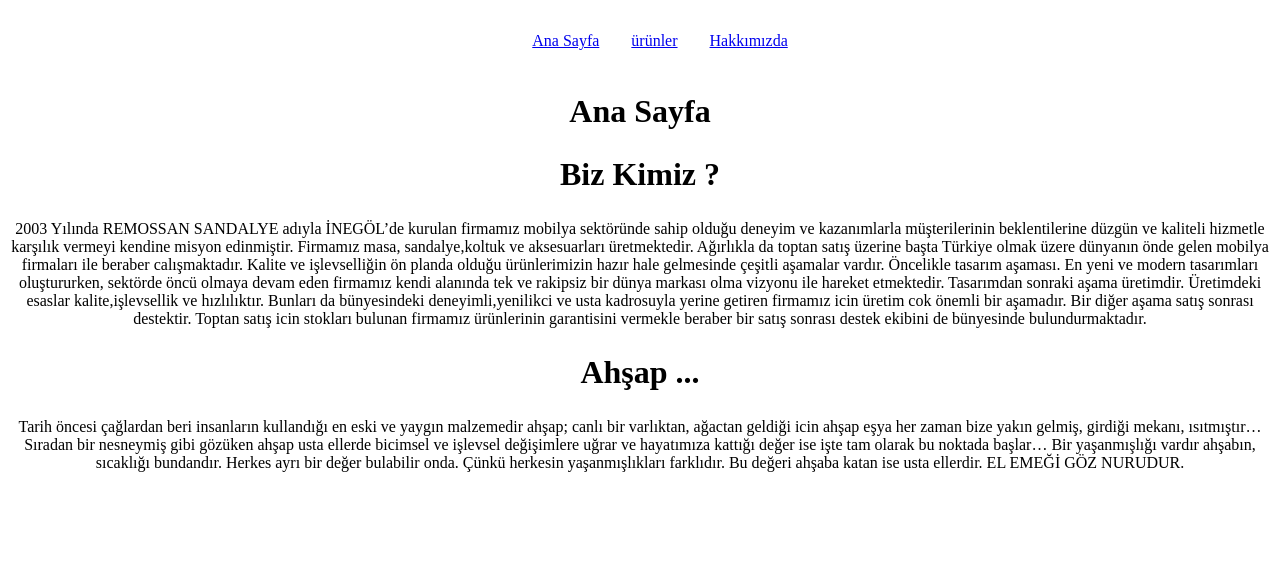
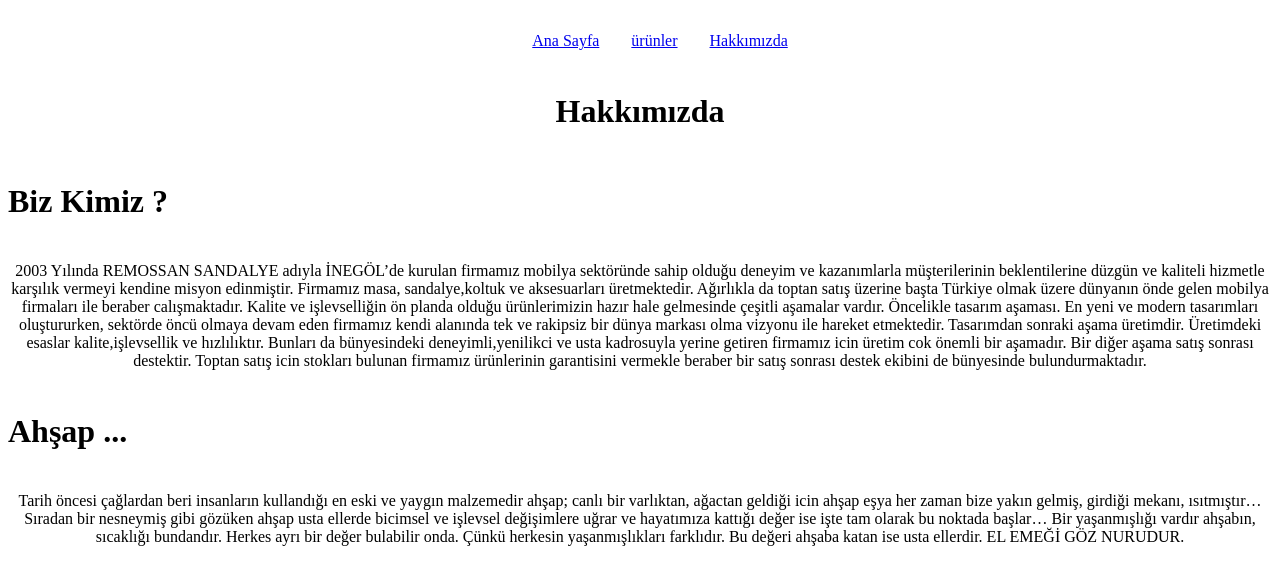
Before and after one commit to uhuvvet16/cssIlkOdev, a plain HTML site: page hakkimizda.html in a window 1280 px wide. Drawn offline with Linux system fonts and the light colour scheme.

Commit message:
guncelleme

```diff
--- a/hakkimizda.html
+++ b/hakkimizda.html
@@ -14,11 +14,11 @@
         <li><a href="products.html">ürünler</a></li>
         <li><a href="hakkimizda.html">Hakkımızda</a></li>
     </ul>
-    <h2>Ana Sayfa</h2>
-    <h2>Biz Kimiz ?</h2>
-    <p>2003 Yılında REMOSSAN SANDALYE adıyla İNEGÖL’de kurulan firmamız mobilya sektöründe sahip olduğu deneyim ve kazanımlarla müşterilerinin beklentilerine düzgün ve kaliteli hizmetle karşılık vermeyi kendine misyon edinmiştir. Firmamız masa, sandalye,koltuk ve aksesuarları üretmektedir. Ağırlıkla da toptan satış üzerine başta Türkiye olmak üzere dünyanın önde gelen mobilya firmaları ile beraber calışmaktadır. Kalite ve işlevselliğin ön planda olduğu ürünlerimizin hazır hale gelmesinde çeşitli aşamalar vardır. Öncelikle tasarım aşaması. En yeni ve modern tasarımları oluştururken, sektörde öncü olmaya devam eden firmamız kendi alanında tek ve rakipsiz bir dünya markası olma vizyonu ile hareket etmektedir. Tasarımdan sonraki aşama üretimdir. Üretimdeki esaslar kalite,işlevsellik ve hızlılıktır. Bunları da bünyesindeki deneyimli,yenilikci ve usta kadrosuyla yerine getiren firmamız icin üretim cok önemli bir aşamadır. Bir diğer aşama satış sonrası destektir. Toptan satış icin stokları bulunan firmamız ürünlerinin garantisini vermekle beraber bir satış sonrası destek ekibini de bünyesinde bulundurmaktadır.</p>
-    <h2>Ahşap ...</h2>
-    <p>Tarih öncesi çağlardan beri insanların kullandığı en eski ve yaygın malzemedir ahşap; canlı bir varlıktan, ağactan geldiği icin ahşap eşya her zaman bize yakın gelmiş, girdiği mekanı, ısıtmıştır… Sıradan bir nesneymiş gibi gözüken ahşap usta ellerde bicimsel ve işlevsel değişimlere uğrar ve hayatımıza kattığı değer ise işte tam olarak bu noktada başlar… Bir yaşanmışlığı vardır ahşabın, sıcaklığı bundandır. Herkes ayrı bir değer bulabilir onda. Çünkü herkesin yaşanmışlıkları farklıdır. Bu değeri ahşaba katan ise usta ellerdir. EL EMEĞİ GÖZ NURUDUR.</p>
+    <h2>Hakkımızda</h2>
+    <h2 class="h-b">Biz Kimiz ?</h2>
+    <p class="h-b">2003 Yılında REMOSSAN SANDALYE adıyla İNEGÖL’de kurulan firmamız mobilya sektöründe sahip olduğu deneyim ve kazanımlarla müşterilerinin beklentilerine düzgün ve kaliteli hizmetle karşılık vermeyi kendine misyon edinmiştir. Firmamız masa, sandalye,koltuk ve aksesuarları üretmektedir. Ağırlıkla da toptan satış üzerine başta Türkiye olmak üzere dünyanın önde gelen mobilya firmaları ile beraber calışmaktadır. Kalite ve işlevselliğin ön planda olduğu ürünlerimizin hazır hale gelmesinde çeşitli aşamalar vardır. Öncelikle tasarım aşaması. En yeni ve modern tasarımları oluştururken, sektörde öncü olmaya devam eden firmamız kendi alanında tek ve rakipsiz bir dünya markası olma vizyonu ile hareket etmektedir. Tasarımdan sonraki aşama üretimdir. Üretimdeki esaslar kalite,işlevsellik ve hızlılıktır. Bunları da bünyesindeki deneyimli,yenilikci ve usta kadrosuyla yerine getiren firmamız icin üretim cok önemli bir aşamadır. Bir diğer aşama satış sonrası destektir. Toptan satış icin stokları bulunan firmamız ürünlerinin garantisini vermekle beraber bir satış sonrası destek ekibini de bünyesinde bulundurmaktadır.</p>
+    <h2 class="h-b">Ahşap ...</h2>
+    <p class="h-b">Tarih öncesi çağlardan beri insanların kullandığı en eski ve yaygın malzemedir ahşap; canlı bir varlıktan, ağactan geldiği icin ahşap eşya her zaman bize yakın gelmiş, girdiği mekanı, ısıtmıştır… Sıradan bir nesneymiş gibi gözüken ahşap usta ellerde bicimsel ve işlevsel değişimlere uğrar ve hayatımıza kattığı değer ise işte tam olarak bu noktada başlar… Bir yaşanmışlığı vardır ahşabın, sıcaklığı bundandır. Herkes ayrı bir değer bulabilir onda. Çünkü herkesin yaşanmışlıkları farklıdır. Bu değeri ahşaba katan ise usta ellerdir. EL EMEĞİ GÖZ NURUDUR.</p>
 
 
 </body>
--- a/style.css
+++ b/style.css
@@ -6,6 +6,9 @@ body ul,ol {
 }
 h2 {
     font-size: 2rem;
+}
+.h-b {
+    float: left;
 }
 .menu {
     display: flex;
```
Also changed, not shown: products.html (+9 -9 lines).
